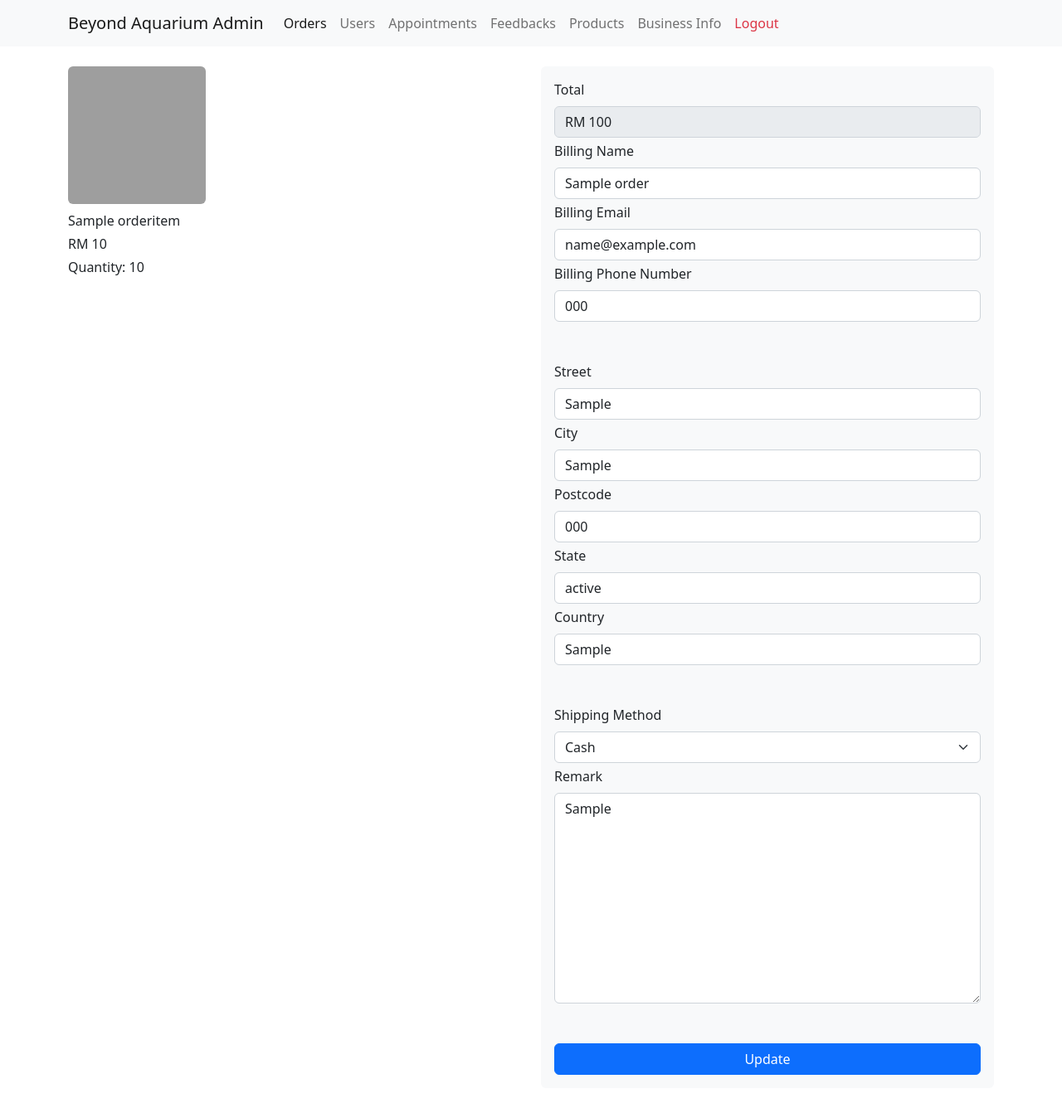
After one commit to chwizdo/beyond_aquarium, a Django app: page /order/admin/1/ in a window 1280 px wide. The commit adds this page. Shown: the whole page at 83% size. Run offline with Django 3.2, Linux system fonts and the light colour scheme; a user stored in the database is signed in; tables that the repository leaves empty hold one stand-in row (values such as "Sample post"); grey boxes are pictures that could not be loaded.

Commit message:
feat(orders): Admin view and update orders

```diff
--- /dev/null
+++ b/orders/templates/a_order_detail_view.html
@@ -0,0 +1,133 @@
+<!DOCTYPE html>
+<html lang="en">
+<head>
+    <meta charset="UTF-8">
+    <meta http-equiv="X-UA-Compatible" content="IE=edge">
+    <meta name="viewport" content="width=device-width, initial-scale=1.0">
+    <!-- CSS only -->
+    <link href="https://cdn.jsdelivr.net/npm/bootstrap@5.2.0/dist/css/bootstrap.min.css" rel="stylesheet" integrity="sha384-gH2yIJqKdNHPEq0n4Mqa/HGKIhSkIHeL5AyhkYV8i59U5AR6csBvApHHNl/vI1Bx" crossorigin="anonymous">
+    <title>Document</title>
+</head>
+<body>
+    {% include 'a_nav_bar.html' %}
+
+    <div class="container mb-4">
+        <div class="row">
+            <div class="col-6">
+                <div class="row row-cols-3">
+                    {% for order_item in order_items %}
+                        <div class="col">
+                            <div class="ratio ratio-1x1 mb-2">
+                                <img style="object-fit: cover;" class="rounded" src="https://images.unsplash.com/photo-1659948782675-9d4fadea983b?ixlib=rb-1.2.1&ixid=MnwxMjA3fDB8MHxwaG90by1wYWdlfHx8fGVufDB8fHx8&auto=format&fit=crop&w=2070&q=80">
+                            </div>
+                            <div class="mb-1">
+                                {{ order_item.name }}
+                            </div>
+                            <div class="mb-1">
+                                RM {{ order_item.price }}
+                            </div>
+                            <div>
+                                Quantity: {{ order_item.quantity }}
+                            </div>
+                        </div>
+                    {% endfor %}
+                </div>
+            </div>
+            <div class="col-6">
+                <div class="bg-light p-3 rounded">
+                    <form method="post">
+                        {% csrf_token %}
+                        <input type="hidden" name="_method" value="PUT">
+
+                        <!-- Billing Information -->
+
+                        <div class="mb-1">
+                            <label for="total" class="form-label">
+                                Total
+                            </label>
+                            <input type="text" class="form-control" name="total" id="total" value="RM {{ total_amount }}" disabled>
+                        </div>
+                        <div class="mb-1">
+                            <label for="name" class="form-label">
+                                Billing Name
+                            </label>
+                            <input type="text" class="form-control" name="name" id="name" value="{{ order.name }}" required>
+                        </div>
+                        <div class="mb-1">
+                            <label for="email" class="form-label">
+                                Billing Email
+                            </label>
+                            <input type="text" class="form-control" name="email" id="email" value="{{ order.email }}" required>
+                        </div>
+                        <div class="mb-5">
+                            <label for="phone" class="form-label">
+                                Billing Phone Number
+                            </label>
+                            <input type="text" class="form-control" name="phone" id="phone" value="{{ order.phone }}" required>
+                        </div>
+
+                        <!-- Shipping -->
+
+                        <div class="mb-1">
+                            <label for="street" class="form-label">
+                                Street
+                            </label>
+                            <input type="text" class="form-control" name="street" id="street" value="{{ address.street }}" required>
+                        </div>
+                        <div class="mb-1">
+                            <label for="city" class="form-label">
+                                City
+                            </label>
+                            <input type="text" class="form-control" name="city" id="city" value="{{ address.city }}" required>
+                        </div>
+                        <div class="mb-1">
+                            <label for="postcode" class="form-label">
+                                Postcode
+                            </label>
+                            <input type="text" class="form-control" name="postcode" id="postcode" value="{{ address.postcode }}" required>
+                        </div>
+                        <div class="mb-1">
+                            <label for="state" class="form-label">
+                                State
+                            </label>
+                            <input type="text" class="form-control" name="state" id="state" value="{{ address.state }}" required>
+                        </div>
+                        <div class="mb-5">
+                            <label for="country" class="form-label">
+                                Country
+                            </label>
+                            <input type="text" class="form-control" name="country" id="country" value="{{ address.country }}" required>
+                        </div>
+
+                        <!-- Textarea -->
+
+                        <div class="mb-1">
+                            <label for="shipping" class="form-label">
+                                Shipping Method
+                            </label>
+                            <select class="form-select" id="shipping" name="shipping" required>
+                                <option value="cash" {% if order.shipping == 'cash' %} selected {% endif %}>Cash</option>
+                                <option value="pickup" {% if order.shipping == 'pickup' %} selected {% endif %}>Self Pickup</option>
+                            </select>
+                        </div>
+                        <div class="mb-5">
+                            <label for="remark" class="form-label">
+                                Remark
+                            </label>
+                            <textarea name="remark" id="remark" cols="30" class="form-control" rows="10">{{ order.remark }}</textarea>
+                        </div>
+
+                        <!-- Submit Button -->
+
+                        <button type="submit" class="btn btn-primary w-100">
+                            Update
+                        </button>
+                    </form>
+                </div>
+            </div>
+        </div>
+    </div>
+    <!-- JavaScript Bundle with Popper -->
+    <script src="https://cdn.jsdelivr.net/npm/bootstrap@5.2.0/dist/js/bootstrap.bundle.min.js" integrity="sha384-A3rJD856KowSb7dwlZdYEkO39Gagi7vIsF0jrRAoQmDKKtQBHUuLZ9AsSv4jD4Xa" crossorigin="anonymous"></script>
+</body>
+</html>
--- a/orders/templates/a_order_view.html
+++ b/orders/templates/a_order_view.html
@@ -16,6 +16,7 @@
             <thead>
                 <tr>
                     <th scope="col" class="align-middle">#</th>
+                    <th scope="col" class="align-middle">User</th>
                     <th scope="col" class="align-middle">Datetime</th>
                     <th scope="col" class="align-middle"></th>
                 </tr>
@@ -24,9 +25,10 @@
                 {% for order in orders %}
                 <tr>
                     <th scope="row" class="align-middle">{{ forloop.counter }}</th>
+                    <td class="align-middle">{{ order.user.first_name }}</td>
                     <td class="align-middle">{{ order.created_at }}</td>
                     <td class="text-end">
-                        <a href="{% url 'c_order_detail' order.id %}" class="btn btn-primary">View</a>
+                        <a href="{% url 'a_order_detail' order.id %}" class="btn btn-primary">Edit</a>
                     </td>
                 </tr>
                 {% endfor %}
--- a/orders/urls.py
+++ b/orders/urls.py
@@ -2,6 +2,7 @@ from django.urls import path
 from . import views
 
 urlpatterns = [
+    path('admin/<order_id>/', views.AdminOrderDetailView.as_view(), name='a_order_detail'),
     path('admin/', views.AdminOrderView.as_view(), name='a_order'),
     path('<order_id>/', views.CustomerOrderDetailView.as_view(), name='c_order_detail'),
     path('', views.CustomerOrderView.as_view(), name='c_order'),
--- a/orders/views.py
+++ b/orders/views.py
@@ -4,6 +4,7 @@ from django.shortcuts import render, redirect
 from orders.models import Address, Order, OrderItem
 
 from carts.models import Cart, CartItem
+from utils.views import Util
 
 
 class CustomerOrderView(View):
@@ -124,3 +125,97 @@ class AdminOrderView(View):
         orders = Order.objects.all()
 
         return render(request, 'a_order_view.html', {'orders': orders})
+
+
+class AdminOrderDetailView(View):
+    def get(self, request, order_id):
+        unauthenticated_res = Util.redirect_if_unauthenticated(request)
+
+        if unauthenticated_res is not None:
+            return unauthenticated_res
+
+        # If product id is not present in the path parameter,
+        # redirect user back to product listing page.
+        if order_id is None:
+            return redirect('a_order')
+
+        # Query product object from product id in path parameter,
+        # if product object is not found, redirect user back to product listing page.
+        try:
+            order = Order.objects.get(id=order_id)
+        except Order.DoesNotExist:
+            return redirect('a_order')
+
+        order_items = OrderItem.objects.filter(order_id=order_id)
+
+        # Loop all cart item and calculate the total payable amount.
+        total_amount = 0
+        for order_item in order_items:
+            total_amount = total_amount + order_item.price * order_item.quantity
+
+        address = Address.objects.get(order_id=order.id)
+
+        return render(request, 'a_order_detail_view.html', {'order': order, 'order_items': order_items, 'total_amount': total_amount, 'address': address})
+
+    def post(self, request, order_id):
+        unauthenticated_res = Util.redirect_if_unauthenticated(request)
+
+        if unauthenticated_res is not None:
+            return unauthenticated_res
+
+        # If order id is not present in the path parameter,
+        # redirect user back to order listing page.
+        if order_id is None:
+            return redirect('a_order')
+
+        # Query order object from order id in path parameter,
+        # if order object is not found, redirect user back to order listing page.
+        try:
+            order = Order.objects.get(id=order_id)
+        except Order.DoesNotExist:
+            return redirect('a_order')
+
+        order_items = OrderItem.objects.filter(order_id=order_id)
+
+        # Loop all order item and calculate the total payable amount.
+        total_amount = 0
+        for order_item in order_items:
+            total_amount = total_amount + order_item.price * order_item.quantity
+
+        # if more than one address is retrieved, cancel the operation.
+        try:
+            address = Address.objects.get(order_id=order_id)
+        except:
+            return render(request, 'a_order_detail_view.html', {'order': order, 'order_items': order_items, 'total_amount': total_amount, 'address': address})
+
+        method = request.POST.get('_method')
+
+        if method == 'PUT':
+            name = request.POST.get('name')
+            email = request.POST.get('email')
+            phone = request.POST.get('phone')
+
+            street = request.POST.get('street')
+            city = request.POST.get('city')
+            postcode = request.POST.get('postcode')
+            state = request.POST.get('state')
+            country = request.POST.get('country')
+
+            shipping = request.POST.get('shipping')
+            remark = request.POST.get('remark')
+
+            order.name = name
+            order.email = email
+            order.phone = phone
+            order.shipping = shipping
+            order.remark = remark
+            order.save()
+
+            address.street = street
+            address.city = city
+            address.postcode = postcode
+            address.state = state
+            address.country = country
+            address.save()
+
+        return render(request, 'a_order_detail_view.html', {'order': order, 'order_items': order_items, 'total_amount': total_amount, 'address': address})
```
Also changed, not shown: 10 other files.
